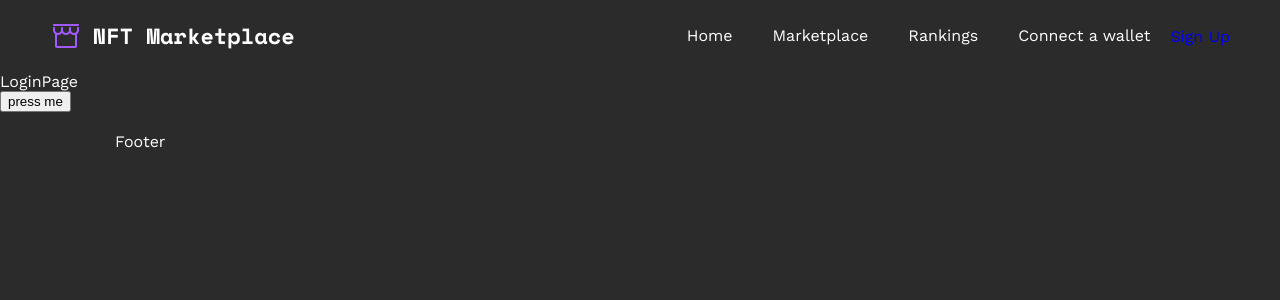
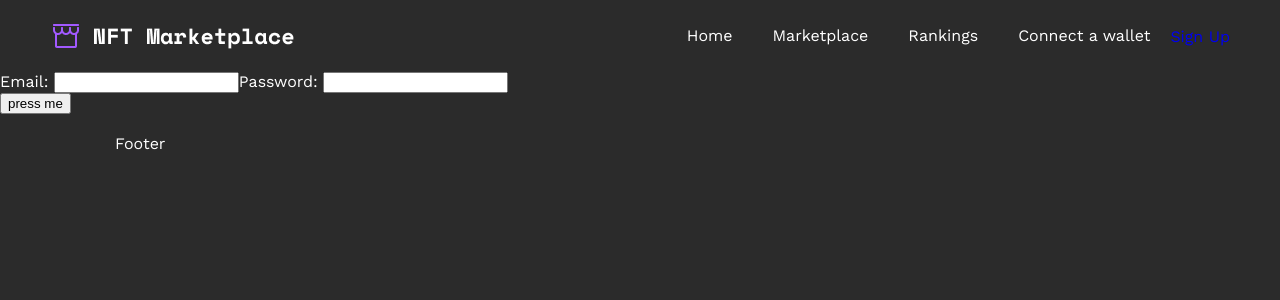
Before and after one commit to Negodyaj/react-vite, a React (Vite) app: page /log-in in a window 1280 px wide. Shown: the top 300 px of the page. Built offline with nearby package versions, Linux system fonts and the light colour scheme.

Commit message:
form has been added

```diff
--- a/src/pages/LoginPage/LoginPage.tsx
+++ b/src/pages/LoginPage/LoginPage.tsx
@@ -1,5 +1,14 @@
 import React from "react";
 
 export const LoginPage = () => {
-  return <div>LoginPage</div>;
+  return (
+    <form>
+      <label>
+        Email: <input type="email" name="email" />
+      </label>
+      <label>
+        Password: <input type="password" name="password" />
+      </label>
+    </form>
+  );
 };
```
